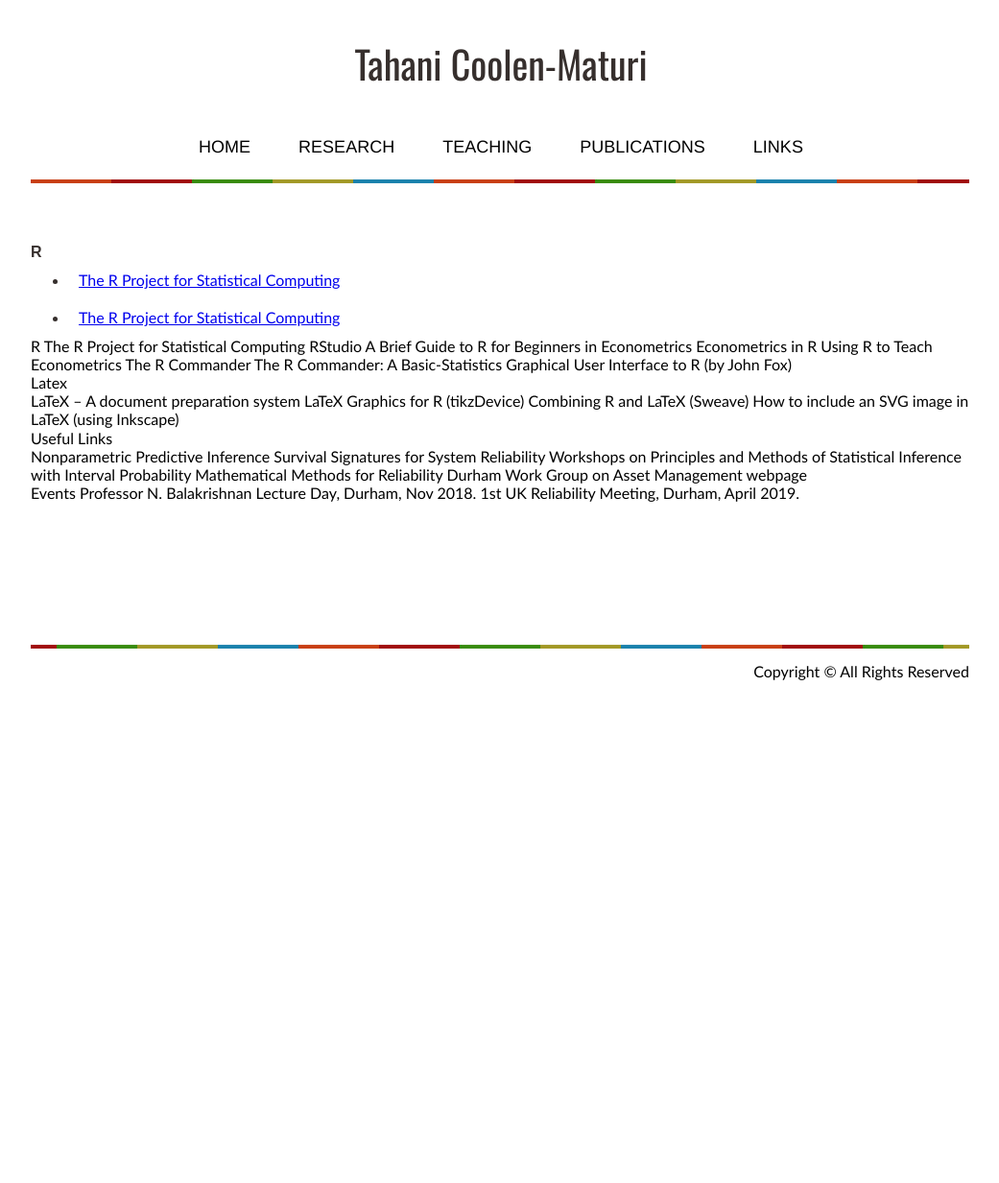
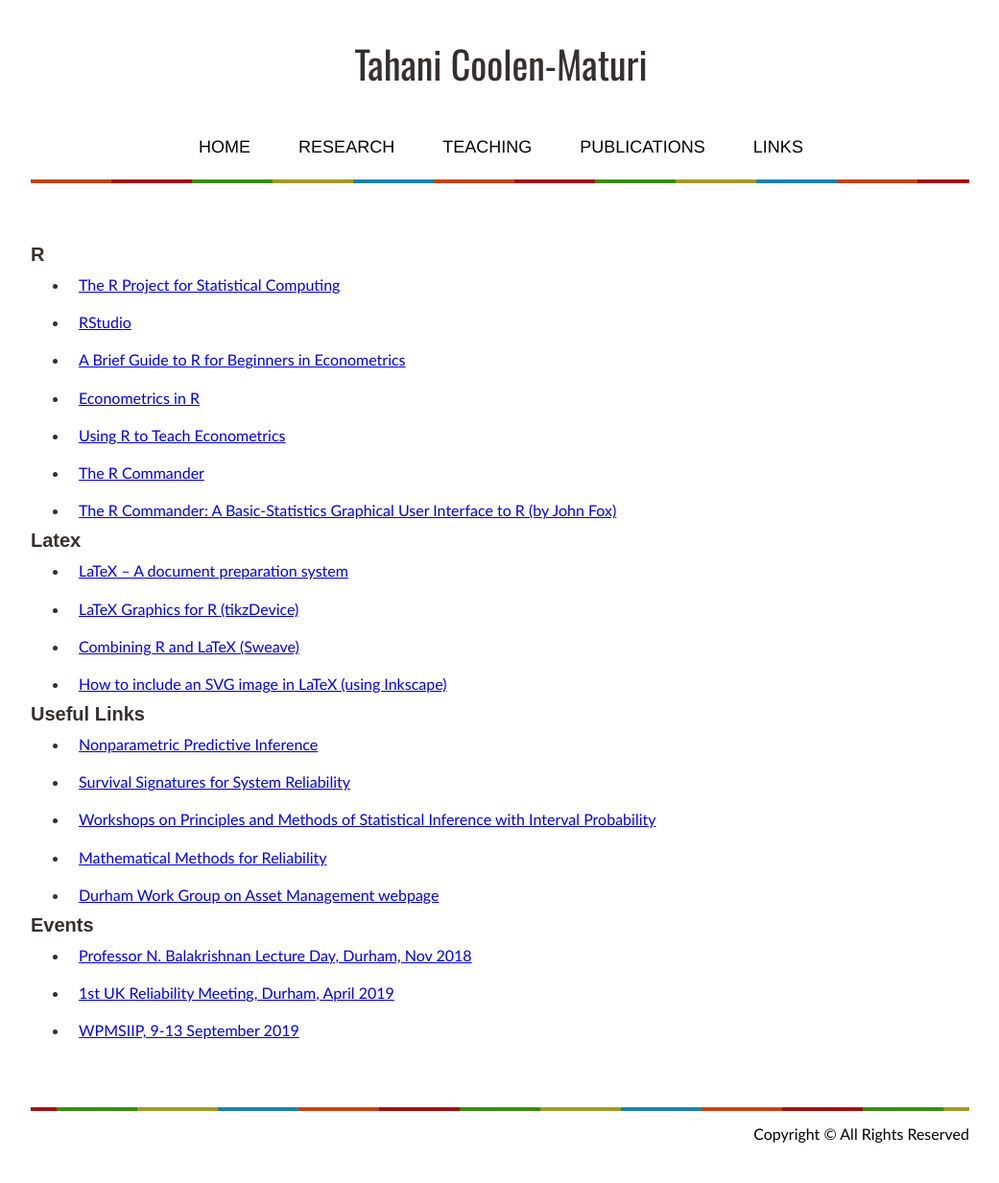
Before and after one commit to tmaturi/tmaturi8, a Jekyll site: the page built from links.md, in a window 1280 px wide. Shown: the whole page at 96% size, without its empty margins (119-1160 px from the left). Built offline with Jekyll 4.4.1, drawn with Linux system fonts in a browser that asks for light colours; our own code applies the rules of GitHub Pages for plain Markdown files; before the commit the page ends 900 px from its top, so only the background shows below that.

Commit message:
Update links.md

```diff
--- a/links.md
+++ b/links.md
@@ -1,45 +1,35 @@
 ---
-title: links
-layout: default
+title: Links
 ---
-<!--
-  [link](url){:target="_blank"}
-
--->
 
 
+## R
+- [The R Project for Statistical Computing](https://www.r-project.org){:target="_blank"}
+- [RStudio](http://www.rstudio.com/){:target="_blank"}
+- [A Brief Guide to R for Beginners in Econometrics](http://homes.chass.utoronto.ca/~jmaheu/4050/R_intro.pdf){:target="_blank"}
+- [Econometrics in R](http://cran.r-project.org/doc/contrib/Farnsworth-EconometricsInR.pdf){:target="_blank"}
+- [Using R to Teach Econometrics](http://www.robjhyndman.com/papers/R.pdf){:target="_blank"}
+- [The R Commander](http://www.rcommander.com/){:target="_blank"}
+- [The R Commander: A Basic-Statistics Graphical User Interface to R (by John Fox)](https://www.jstatsoft.org/article/view/v014i09/v14i09.pdf){:target="_blank"}
 
-### R
-- [The R Project for Statistical Computing](http://www.r-project.org)
+## Latex
 
-- [The R Project for Statistical Computing](http://www.r-project.org){:target="_blank"}
-
-R
-The R Project for Statistical Computing
-RStudio
-A Brief Guide to R for Beginners in Econometrics
-Econometrics in R
-Using R to Teach Econometrics
-The R Commander
-The R Commander: A Basic-Statistics Graphical User Interface to R (by John Fox)
-
-Latex
-
-LaTeX – A document preparation system
-LaTeX Graphics for R (tikzDevice)
-Combining R and LaTeX (Sweave)
-How to include an SVG image in LaTeX (using Inkscape)
+- [LaTeX – A document preparation system](http://www.latex-project.org/){:target="_blank"}
+- [LaTeX Graphics for R (tikzDevice)](http://cran.r-project.org/web/packages/tikzDevice/vignettes/tikzDevice.pdf){:target="_blank"}
+- [Combining R and LaTeX (Sweave)](http://www.ics.uci.edu/~vqnguyen/talks/SweaveSeminaR.pdf){:target="_blank"}
+- [How to include an SVG image in LaTeX (using Inkscape)](http://mirror.ox.ac.uk/sites/ctan.org/info/svg-inkscape/InkscapePDFLaTeX.pdf){:target="_blank"}
 
 
-Useful Links
+## Useful Links
 
-Nonparametric Predictive Inference
-Survival Signatures for System Reliability
-Workshops on Principles and Methods of Statistical Inference with Interval Probability
-Mathematical Methods for Reliability
-Durham Work Group on Asset Management webpage
+- [Nonparametric Predictive Inference](http://www.npi-statistics.com/){:target="_blank"}
+- [Survival Signatures for System Reliability](http://maths.dur.ac.uk/stats/people/fc/survsign.html){:target="_blank"}
+- [Workshops on Principles and Methods of Statistical Inference with Interval Probability](http://maths.dur.ac.uk/stats/people/fc/wpmsiip.html){:target="_blank"}
+- [Mathematical Methods for Reliability](http://maths.dur.ac.uk/stats/people/fc/LMS-Reliability.html){:target="_blank"}
+- [Durham Work Group on Asset Management webpage](http://maths.dur.ac.uk/stats/people/fc/assetmanagement.html){:target="_blank"}
 
 
-Events
-Professor N. Balakrishnan Lecture Day, Durham, Nov 2018.
-1st UK Reliability Meeting, Durham, April 2019.
+## Events
+- [Professor N. Balakrishnan Lecture Day, Durham, Nov 2018](http://tahanimaturi.com/events/Bala2018.html){:target="_blank"}
+- [1st UK Reliability Meeting, Durham, April 2019](http://www.maths.dur.ac.uk/stats/uk-reliability/){:target="_blank"}
+- [WPMSIIP, 9-13 September 2019](http://www.maths.dur.ac.uk/stats/wpmsiip2019/){:target="_blank"}
```
